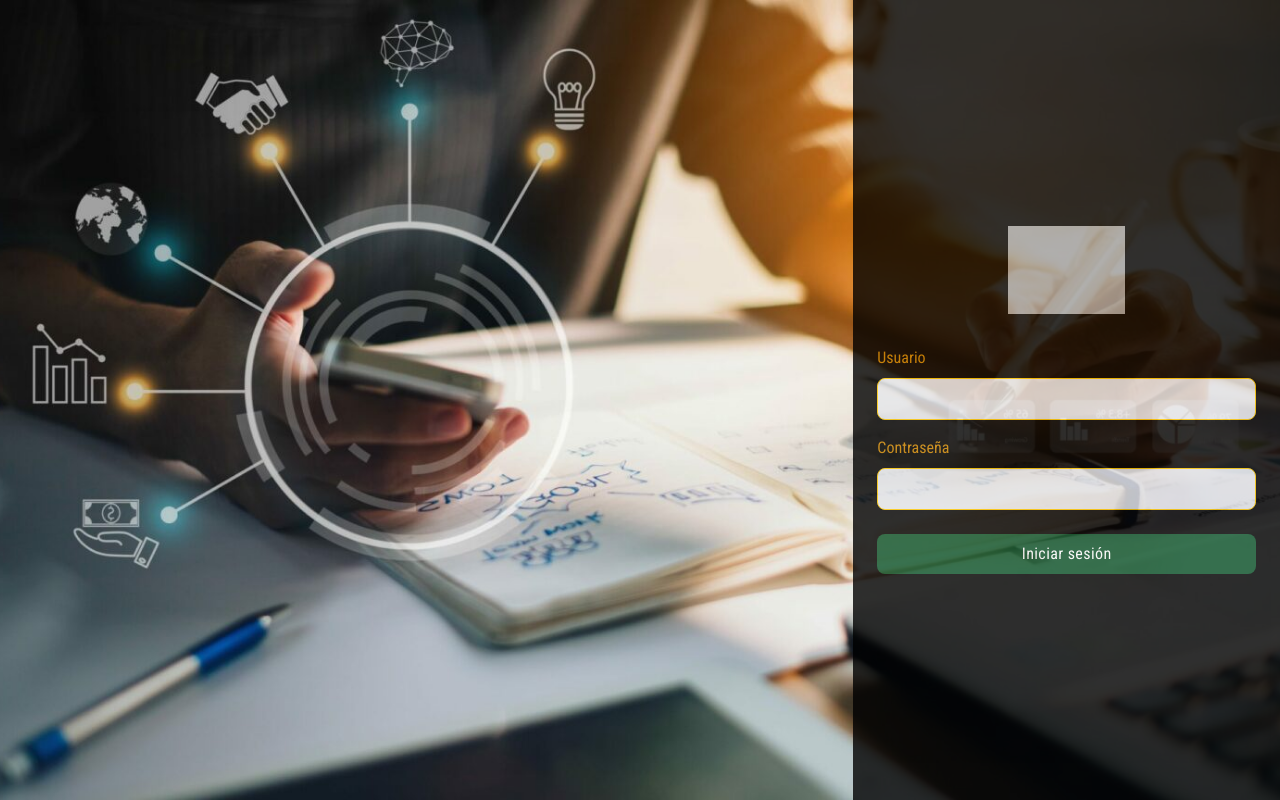
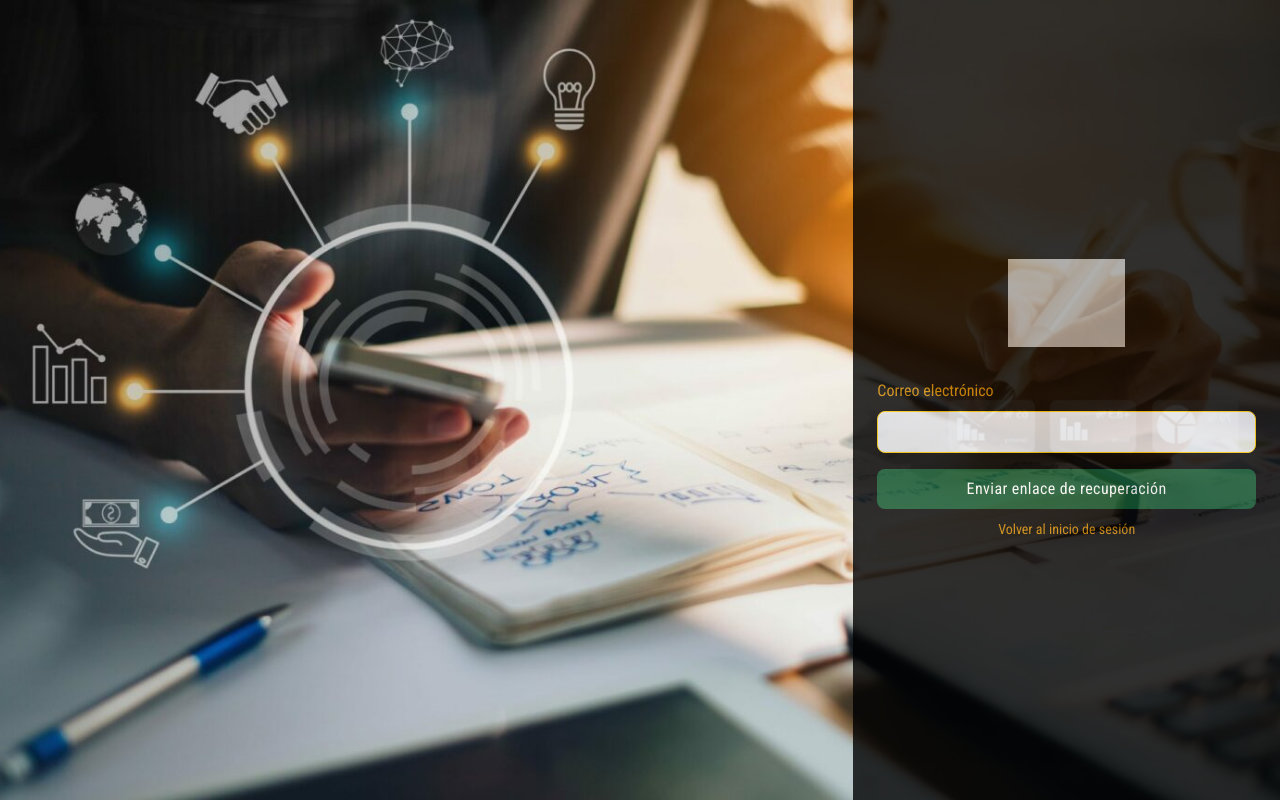
Before and after one commit to cr-gcc/bitacora-diplomados, a Vue app: page /cedigec/bitacora-diplomados/forgot-password in a window 1280 px wide. Before the commit this address led to /cedigec/bitacora-diplomados/login. Built offline with nearby package versions, Linux system fonts and the light colour scheme; grey boxes are pictures that could not be loaded.

Commit message:
Modulo de recuperacion de contraseña

```diff
--- a/src/router/index.js
+++ b/src/router/index.js
@@ -6,11 +6,21 @@ import Certificate from "@/views/Certificate.vue";
 import Professors from "@/views/Professors.vue";
 import Statistics from "@/views/Statistics.vue";
 import Users from "@/views/Users.vue";
+import ForgotPassword from "@/views/ForgotPassword.vue";
+import ResetPassword from "@/views/ResetPassword.vue";
 
 const routes = [
   {
     path: "/login",
     component: Login,
+    meta: {
+      layout: "none",
+      requiresAuth: false,
+    },
+  },
+  {
+    path: "/forgot-password",
+    component: ForgotPassword,
     meta: {
       layout: "none",
       requiresAuth: false,
--- a/src/views/Certificate.vue
+++ b/src/views/Certificate.vue
@@ -109,7 +109,7 @@
                 </td>
                 <td class="py-1">
                   <span
-                    v-if="course.review && course.review.users_in_group === 1"
+                    v-if="course.review && course.review.visible === 1"
                     class="text-lime-600 font-semibold"
                   >
                     Si
@@ -192,6 +192,7 @@
       >
         <option value="" disabled>Seleccione un estatus</option>
         <option value="active">Activo</option>
+        <option value="inactive">Inactivo</option>
         <option value="finished">Finalizado</option>
       </select>
     </div>
@@ -321,6 +322,20 @@
         <span class="whitespace-nowrap">Total</span>
         <input v-model="totalStudentsRepeaters" type="number" class="base-input-gray" disabled/>
       </div>
+
+      <div class="flex items-center gap-3">
+        <span class="whitespace-nowrap">Grupo Visible</span>
+        <label
+          for="visible"
+          class="relative block h-6 w-10 rounded-full bg-gray-300 transition-colors [-webkit-tap-highlight-color:_transparent] has-checked:bg-sky-800 dark:bg-gray-600 dark:has-checked:bg-sky-800"
+        >
+          <input v-model="review.visible" type="checkbox" id="visible" class="peer sr-only" />
+          <span
+            class="absolute inset-y-0 start-0 m-1 size-4 rounded-full bg-white transition-[inset-inline-start] peer-checked:start-4 dark:bg-gray-300"
+          ></span>
+        </label>
+      </div>
+
       <div class="md:col-span-3">
         <label for="comentario">Comentario</label>
         <textarea v-model="review.comments" id="comentario"
@@ -349,6 +364,7 @@
     </div>
   </ModalOptions>
   <SplashScreen :isLoadingSS="loading" />
+  {{ review }}
 </template>
 
 <script setup>
@@ -405,6 +421,7 @@
     'exam':'',
     'students':'',
     'repeaters':'',
+    'visible':'',
     'comments':'',
   });
   //  Observers
@@ -449,6 +466,7 @@
         review.value.exam = response.data.exam;
         review.value.students = response.data.students;
         review.value.repeaters = response.data.repeaters;
+        review.value.visible = Boolean(response.data.visible);
         review.value.comments = response.data.comments;
         modalReview.value = true;
       }
@@ -480,6 +498,7 @@
       review.value.exam = "";
       review.value.students = "";
       review.value.repeaters = "";
+      review.value.visible = "";
       review.value.comments = "";
     }
     else if (option==4){
--- /dev/null
+++ b/src/views/ForgotPassword.vue
@@ -0,0 +1,100 @@
+<template>
+  <div class="bg-cover bg-no-repeat bg-center" :style="`background-image: url('${principalImage}');`">
+    <div class="flex justify-center h-screen">
+      <!-- Panel lateral izquierdo -->
+      <div class="hidden lg:block lg:w-2/3 h-full"></div>
+
+      <!-- Panel derecho -->
+      <div class="flex items-center w-full max-w-md px-6 mx-auto lg:w-2/6 bg-black opacity-80">
+        <div class="flex-1">
+          <!-- Logo -->
+          <div class="text-center mb-8">
+            <div class="flex justify-center mx-auto">
+              <img class="w-auto h-7 sm:h-22" :src="logo" alt="Logo" />
+            </div>
+            <!--
+            <h2 class="text-yellow-500 text-lg font-semibold mt-4">
+              Recuperar contraseña
+            </h2>
+            -->
+          </div>
+
+          <!-- Formulario -->
+          <form @submit.prevent="requestPasswordReset">
+            <div class="mb-4">
+              <label for="email" class="block text-md text-yellow-600 mb-2">Correo electrónico</label>
+              <input
+                v-model="email"
+                type="email"
+                name="email"
+                id="email"
+                required
+                class="block w-full px-4 py-2 text-gray-900 border rounded-lg bg-gray-200 border-yellow-400 focus:border-yellow-600 focus:ring-yellow-600 focus:outline-none focus:ring focus:ring-opacity-40"
+              />
+            </div>
+
+            <button
+              type="submit"
+              :disabled="loading"
+              class="w-full px-4 py-2 tracking-wide text-white transition-colors duration-200 transform bg-green-900 rounded-lg hover:bg-green-700 focus:outline-none focus:bg-green-600 focus:ring focus:ring-green-300 focus:ring-opacity-50"
+            >
+              {{ pb ? 'Enviando...' : 'Enviar enlace de recuperación' }}
+            </button>
+          </form>
+          <!-- Volver al login -->
+          <div class="mt-2 text-center">
+            <RouterLink
+              to="/login"
+              class="text-yellow-600 hover:font-semibold text-sm"
+            >
+              Volver al inicio de sesión
+            </RouterLink>
+          </div>
+          <!-- Mensajes -->
+          <div v-if="pb" class="mt-2">
+            <PB/>
+          </div>
+          <p v-if="success" class="text-green-500 mt-4 text-sm text-center">
+            {{ success }}
+          </p>
+          <p v-if="error" class="text-red-500 mt-4 text-sm text-center">
+            {{ error }}
+          </p>
+        </div>
+      </div>
+    </div>
+  </div>
+</template>
+
+<script setup>
+import { ref } from "vue";
+import PB from '@/components/ProgressBar.vue';
+import api from '@/plugins/axios';
+
+const endpoint = import.meta.env.VITE_FORGOT_PASSWORD;
+const principalImage = 'assets/images/wallpapers/fondo.jpg';
+const logo = 'https://thor.fca.unam.mx/cedigec/cedigec/assets/img/logos/cedigec_s_trans.png';
+const pb = ref(false);
+const email = ref("");
+const error = ref("");
+const success = ref("");
+
+const requestPasswordReset = async () => {
+  pb.value = true;
+  error.value = "";
+  success.value = "";
+  const body = {
+    email: email.value,
+  }
+
+  try {
+    const { data } = await api.post(endpoint, body);
+    success.value = data.message || "Se ha enviado un correo con las instrucciones.";
+  } catch (err) {
+    error.value =  err.response?.data?.message ||
+      "No pudimos procesar tu solicitud. Intenta más tarde.";
+  } finally {
+    pb.value = false;
+  }
+};
+</script>
--- a/src/views/Login.vue
+++ b/src/views/Login.vue
@@ -26,6 +26,14 @@
                 </button>
               </div>
             </form>
+            <div class="mt-2 text-center">
+              <RouterLink
+                to="/forgot-password"
+                class="text-yellow-600 hover:font-semibold text-sm"
+              >
+                Olvide mi contraseña
+              </RouterLink>
+            </div>
             <p v-if="error" class="text-red-500 mt-4">{{ error }}</p>
             <div v-if="pb" class="mt-2">
               <PB/>
--- /dev/null
+++ b/src/views/ResetPassword.vue
@@ -0,0 +1,3 @@
+<template>
+  <h1>Hola</h1>
+</template>
```
Also changed, not shown: 2 other files (tests, documents, lock files or other folders).
